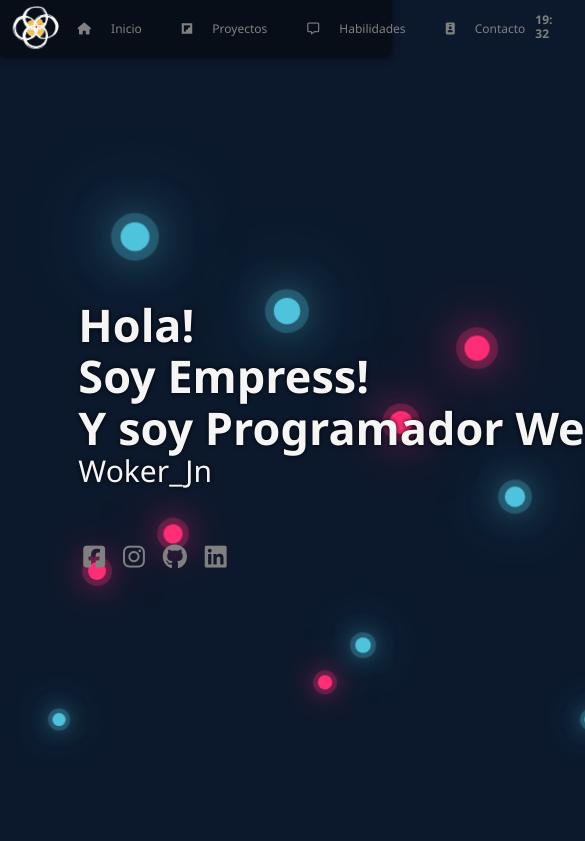
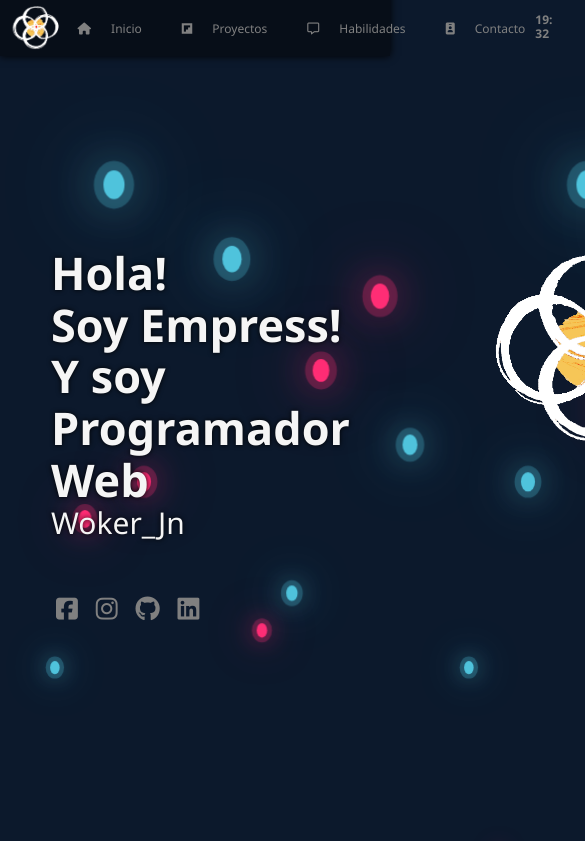
Before and after one commit to woker21/Portafolio-Woker, a plain HTML site: page index.html in a window 390 px wide. Shown: the top 841 px of the page, 585 px wide, since content can reach past the window. Drawn offline with Linux system fonts and the light colour scheme.

Commit message:
Mini Correccion
- Animacion ajustada para dispositivos de pantalla pequeña

```diff
--- a/css/animacion.css
+++ b/css/animacion.css
@@ -9,6 +9,16 @@ body{
     display: flex;
     justify-content: center;
     text-align: center;
+}
+
+@media screen and (max-width:768px){
+    .container-animacion{
+        max-width: 710px;
+    }
+
+    .burbujas{
+        max-width: 710px;
+    }
 }
 
 .burbujas{
--- a/css/dividuales.css
+++ b/css/dividuales.css
@@ -23,6 +23,7 @@
   .container{
     width: 100%;
     margin: 0;
+    max-width: 768px;
   }
 
   .habilidades-title{
```
